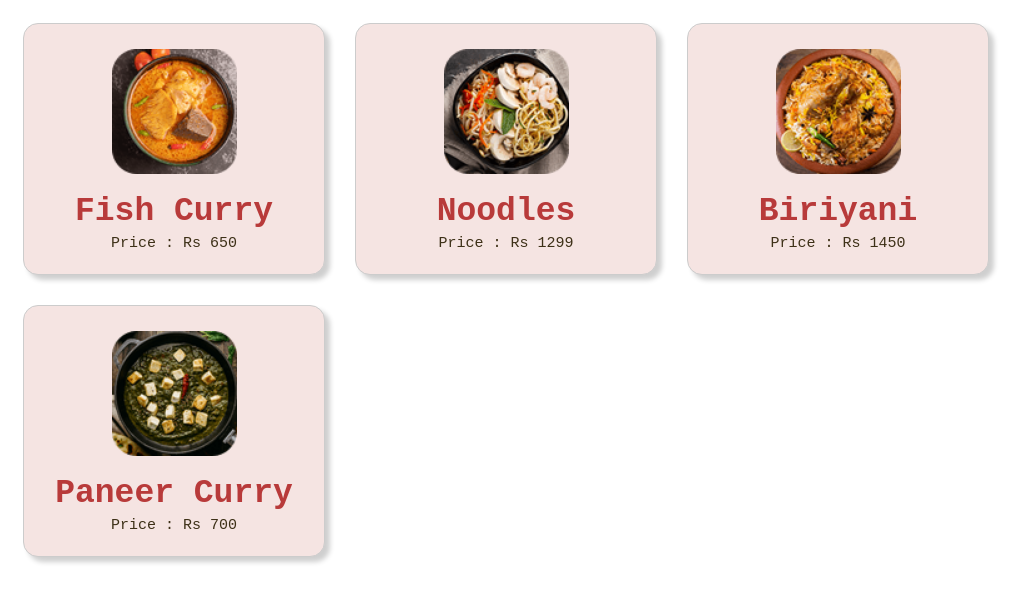
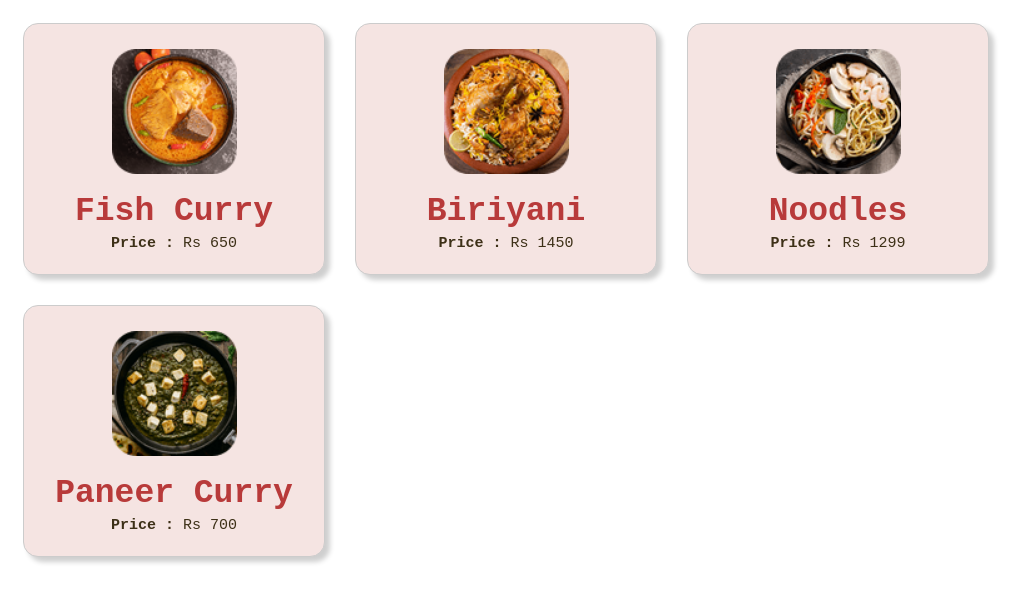
Before and after one commit to ShifnyAhmed/react-app, a React (Vite) app: page / in a window 1280 px wide. Shown: the top 602 px of the page, without its empty margins (0-1036 px from the left). Built offline with nearby package versions, Linux system fonts and the light colour scheme.

Commit message:
Learning ReactJs: Simplified The Array for multiple rendering using map

```diff
--- a/src/App.tsx
+++ b/src/App.tsx
@@ -5,16 +5,12 @@ import Biriyani from "./assets/menu-3.png";
 import PaneerCurry from "./assets/menu-4.png";
 
 function App() {
-  const fishCurry = { image: FishCurry, name: "Fish Curry", price: "Rs 650" };
-  const noodles = { image: Noodles, name: "Noodles", price: "Rs 1299" };
-  const biriyani = { image: Biriyani, name: "Biriyani", price: "Rs 1450" };
-  const paneerCurry = {
-    image: PaneerCurry,
-    name: "Paneer Curry",
-    price: "Rs 700",
-  };
-
-  const foods = [fishCurry, noodles, biriyani, paneerCurry];
+  const foods = [
+    { image: FishCurry, name: "Fish Curry", price: "Rs 650" },
+    { image: Biriyani, name: "Biriyani", price: "Rs 1450" },
+    { image: Noodles, name: "Noodles", price: "Rs 1299" },
+    { image: PaneerCurry, name: "Paneer Curry", price: "Rs 700" },
+  ];
 
   const listItems = foods.map((food) => (
     <Card image={food.image} name={food.name} price={food.price} />
--- a/src/components/Card.tsx
+++ b/src/components/Card.tsx
@@ -11,7 +11,7 @@ const Card = ({ image, name, price }: Props) => {
     <div className="card">
       <img className="card-image" src={image} alt="Food Pic" />
       <h2 className="card-foodname">{name}</h2>
-      <p className="card-price">Price : {price}</p>
+      <p className="card-price"><b>Price : </b>{price}</p>
     </div>
   );
 };
```
